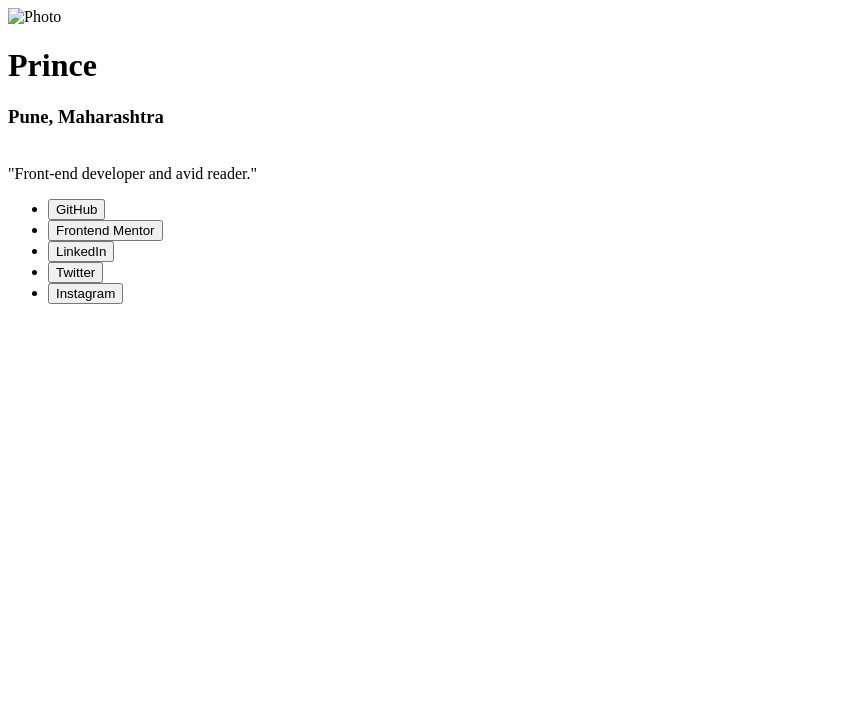
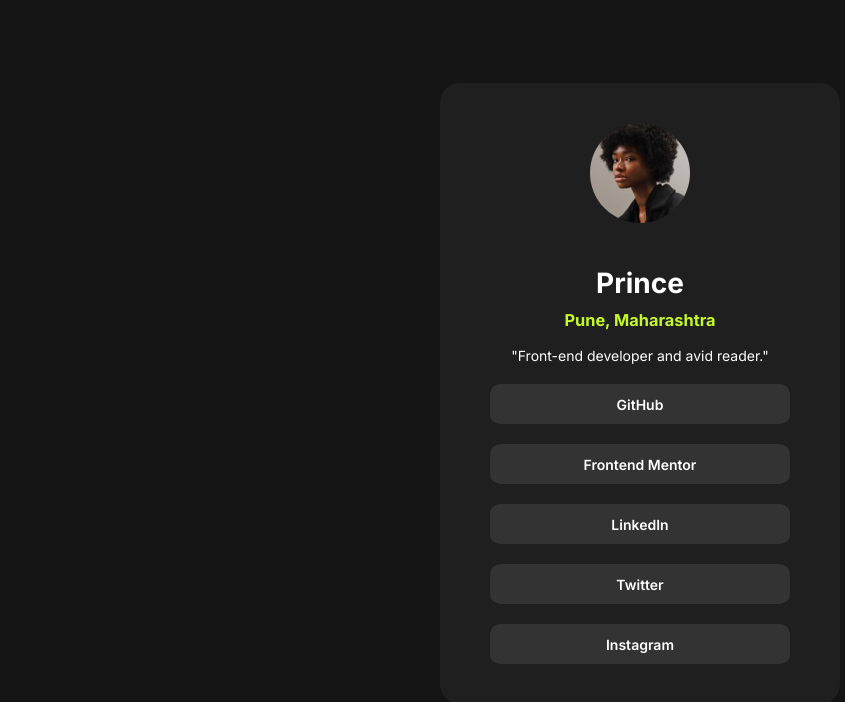
Before and after one commit to prince-2003/social_media_links, a plain HTML site: page index.html in a window 1280 px wide. Shown: the whole page, without its empty margins (0-845 px from the left). Drawn offline with Linux system fonts and the light colour scheme; the site is published under a folder, as on GitHub Pages, so addresses that start at the root find nothing.

```diff
--- a/index.html
+++ b/index.html
@@ -5,7 +5,7 @@
   <meta name="viewport" content="width=device-width, initial-scale=1.0"> <!-- displays site properly based on user's device -->
 
   <link rel="icon" type="image/png" sizes="32x32" href="./assets/images/favicon-32x32.png">
-  <link rel="stylesheet" href="/style.css">
+  <link rel="stylesheet" href="./style.css">
   <link rel="preconnect" href="https://fonts.googleapis.com">
   <link rel="preconnect" href="https://fonts.gstatic.com" crossorigin>
   <link href="https://fonts.googleapis.com/css2?family=Inter:wght@100..900&family=Poppins:ital,wght@0,100;0,200;0,300;0,400;0,500;0,600;0,700;0,800;0,900;1,100;1,200;1,300;1,400;1,500;1,600;1,700;1,800;1,900&family=Roboto:ital,wght@0,100;0,300;0,400;0,500;0,700;0,900;1,100;1,300;1,400;1,500;1,700;1,900&display=swap" rel="stylesheet">
@@ -15,7 +15,7 @@
 <body>
 <!-- <div class="logo">Prince</div> -->
 <div class="main">
-  <img id="image" src="/assets/images/avatar-jessica.jpeg" alt="Photo">
+  <img id="image" src="./assets/images/avatar-jessica.jpeg" alt="Photo">
   <h1 id="name">Prince</h1>
   <h3 id="location">Pune, Maharashtra</h3>
   <br>"Front-end developer and avid reader."
```
